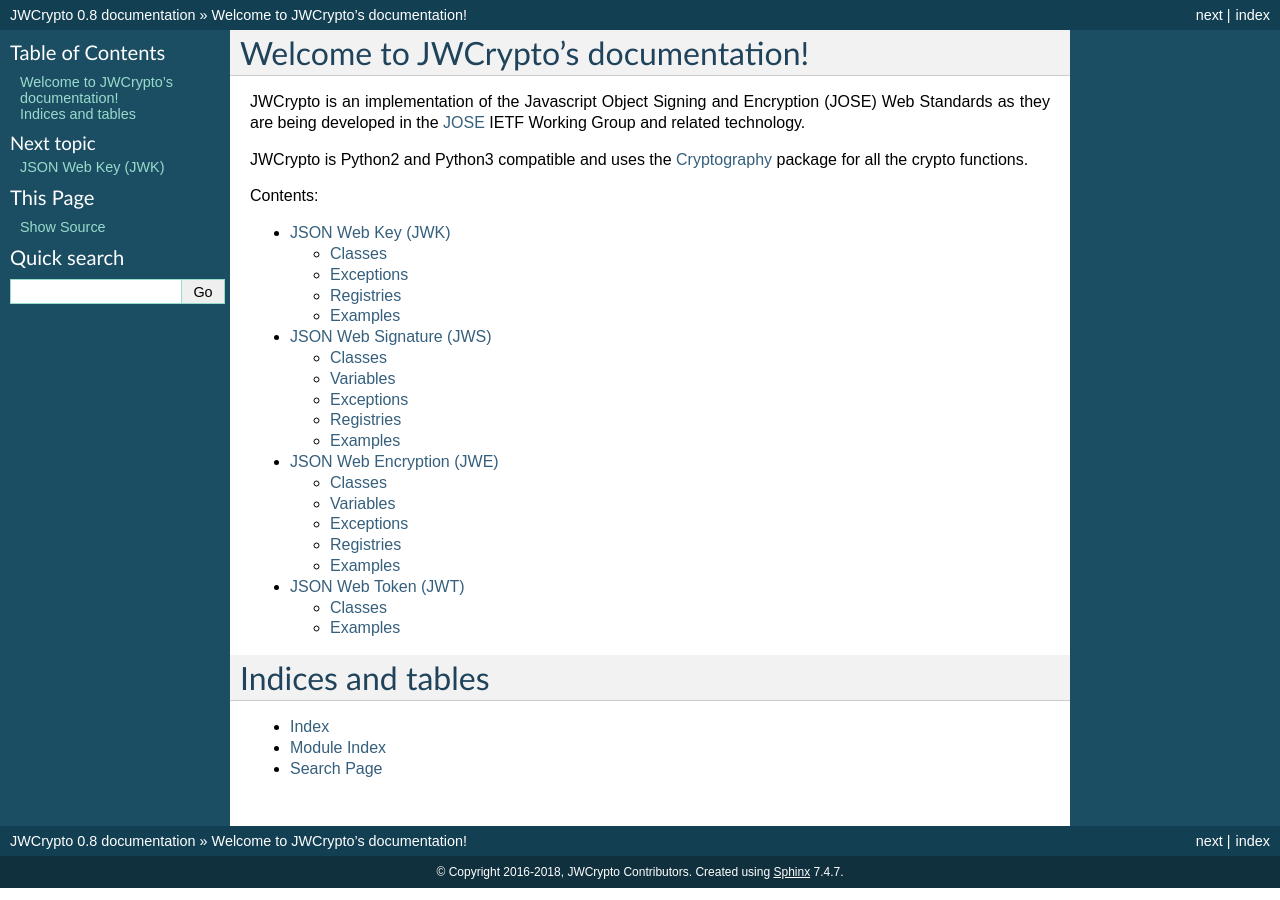
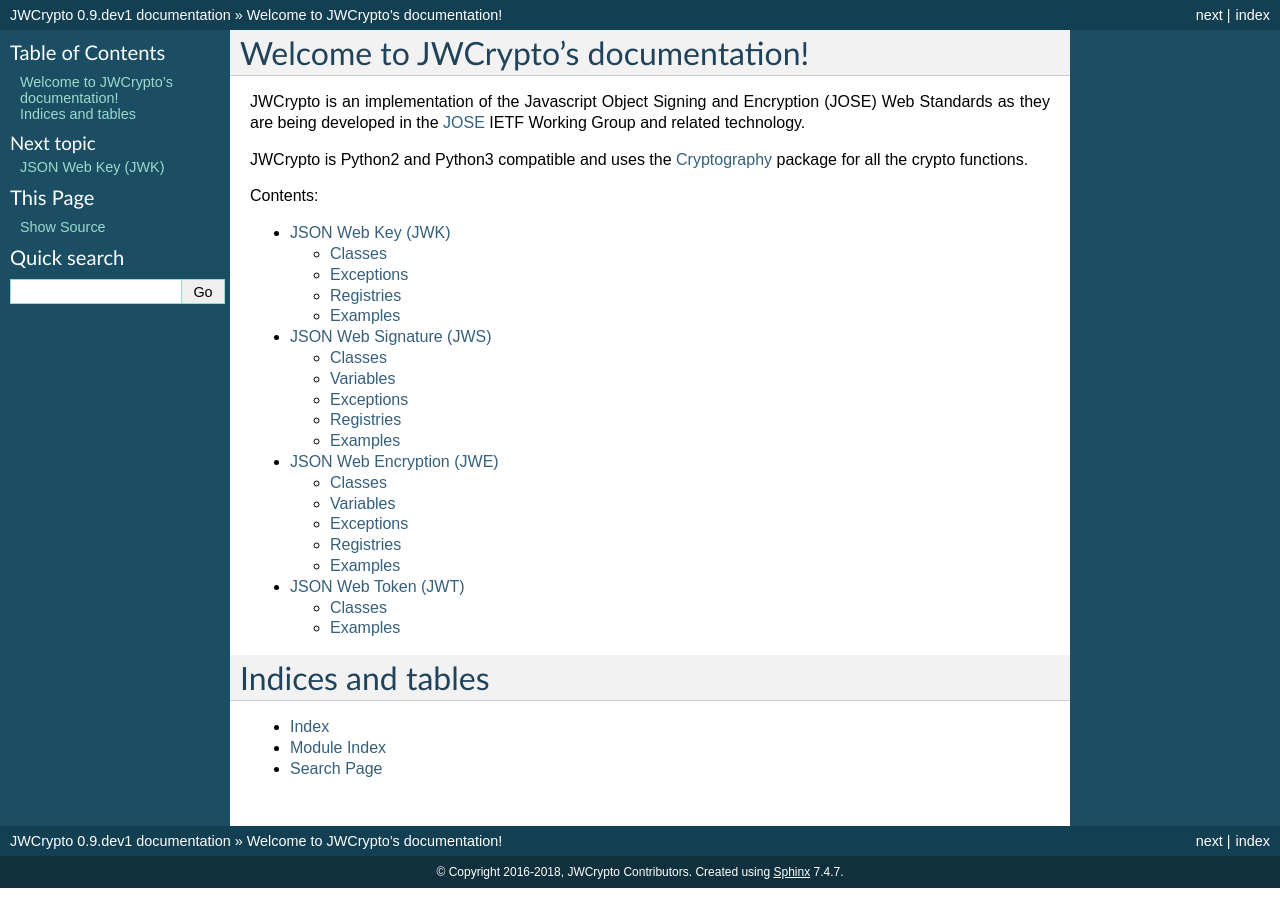
Before and after one commit to latchset/jwcrypto, a Sphinx documentation site: the page built from docs/source/index.rst, in a window 1280 px wide. Built offline with Sphinx 7.4.7, drawn with Linux system fonts in a browser that asks for light colours.

Commit message:
Post release bump to 0.9.dev1
Signed-off-by: Simo Sorce <simo@redhat.com>

```diff
--- a/docs/source/conf.py
+++ b/docs/source/conf.py
@@ -53,9 +53,9 @@
 # built documents.
 #
 # The short X.Y version.
-version = '0.8'
+version = '0.9'
 # The full version, including alpha/beta/rc tags.
-release = '0.8'
+release = '0.9.dev1'
 
 # The language for content autogenerated by Sphinx. Refer to documentation
 # for a list of supported languages.
--- a/setup.py
+++ b/setup.py
@@ -6,7 +6,7 @@
 
 setup(
     name = 'jwcrypto',
-    version = '0.8',
+    version = '0.9.dev1',
     license = 'LGPLv3+',
     maintainer = 'JWCrypto Project Contributors',
     maintainer_email = 'simo@redhat.com',
```
